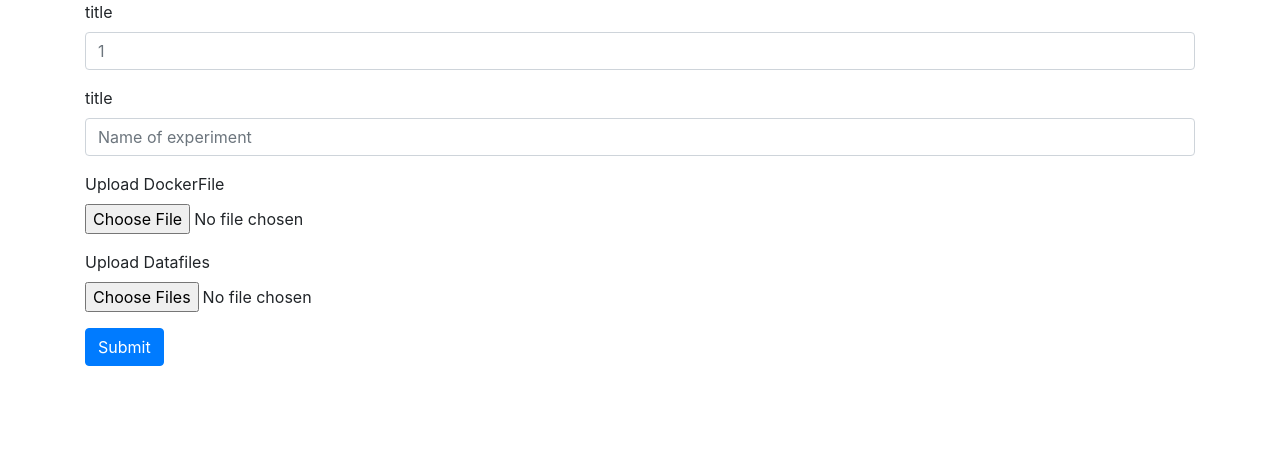
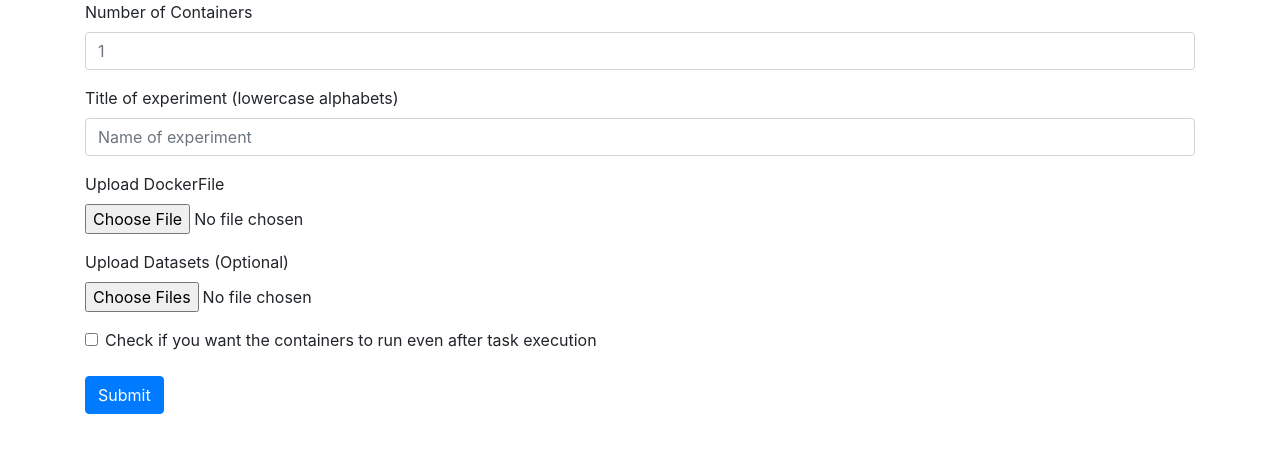
Before and after one commit to shashank68/container_online, a Flask app: page / in a window 1280 px wide. Shown: the part 56-509 px from the top of the page. Run offline with Flask 2, Linux system fonts and the light colour scheme; some libraries are stand-ins or nearby versions.

Commit message:
changed the html

```diff
--- a/app.py
+++ b/app.py
@@ -10,9 +10,12 @@ docker_client = docker.from_env()
 app = Flask(__name__)
 
 
-def buildandrun(title):
+def buildandrun(title, runforever):
 	docker_client.images.build(path="./uploads", tag = title)
-	docker_client.containers.run(title, 'tail -f /dev/null', detach=True, name=title+"container")
+	if runforever:
+		docker_client.containers.run(title, 'tail -f /dev/null', detach=True, name=title+"container")
+	else:
+		docker_client.containers.run(title, detach=True, name=title+"container")
 
 
 @app.route('/', methods=['POST', 'GET'])
@@ -21,15 +24,16 @@ def create_containers():
 		resp = make_response(redirect('/'))
 		container_title = request.form["containerTitle"]
 		num_containers = int(request.form["numContainer"])
-		print(num_containers)
+		runforever = request.form.get('runforever')
 		dockerfile = request.files["dockerfile"]
+
 		dockerfile.save("uploads/" + dockerfile.filename)
 		for datafile in request.files.getlist('datafiles'):
 			if(datafile.filename != ''):
 				datafile.save("uploads/" + datafile.filename)
 		for i in range(num_containers):
 			print("starting buildandrun")
-			t = threading.Thread(target=buildandrun, args=(container_title + str(i),))
+			t = threading.Thread(target=buildandrun, args=(container_title + str(i), runforever,))
 			t.start()
 			print("dispatched the task")
 
--- a/templates/configure.html
+++ b/templates/configure.html
@@ -26,21 +26,26 @@
 <div class="container">
     <form method="post" enctype="multipart/form-data">
         <div class="form-group">
-            <label for="numContainer">title</label>
-            <input type="number" class="form-control" id="numContainer" placeholder="1" name="numContainer">
+            <label for="numContainer">Number of Containers</label>
+            <input type="number" class="form-control" id="numContainer" placeholder="1" name="numContainer" required>
         </div>
         <div class="form-group">
-            <label for="containerTitle">title</label>
-            <input type="text" class="form-control" id="containerTitle" placeholder="Name of experiment" name="containerTitle">
+            <label for="containerTitle">Title of experiment (lowercase alphabets)</label>
+            <input type="text" class="form-control" id="containerTitle" placeholder="Name of experiment" name="containerTitle" required>
         </div>
         <div class="form-group">
              <label for="dockerfile">Upload DockerFile</label>
-             <input type="file" class="form-control-file" id="dockerfile" name="dockerfile">
+             <input type="file" class="form-control-file" id="dockerfile" name="dockerfile" required>
         </div>
         <div class="form-group">
-             <label for="datafiles">Upload Datafiles</label>
+             <label for="datafiles">Upload Datasets (Optional)</label>
              <input type="file" class="form-control-file" id="datafiles" multiple name="datafiles">
         </div>
+        <div class="form-check">
+            <input type="checkbox" class="form-check-input" id="exampleCheck1" name="runforever">
+            <label class="form-check-label" for="exampleCheck1">Check if you want the containers to run even after task execution</label>
+          </div>
+          <br>
         <button type="submit" class="btn btn-primary">Submit</button>
     </form>
 </div>
--- a/templates/containerlist.html
+++ b/templates/containerlist.html
@@ -27,7 +27,7 @@
     <h1 class="display-4">List of Running containers</h1>
     <div class="list-group">
       {% for cont in rows %}
-      <a href={{ 'http://%s:8080/docker/%s' %(ip, cont) }} class="list-group-item list-group-item-action">{{ cont }}</a>
+      <a href={{ 'http://%s:443/docker/%s' %(ip, cont) }} class="list-group-item list-group-item-action">{{ cont }}</a>
       {% endfor %}
   </div>
 </div>
```
Also changed, not shown: 1 other file.
